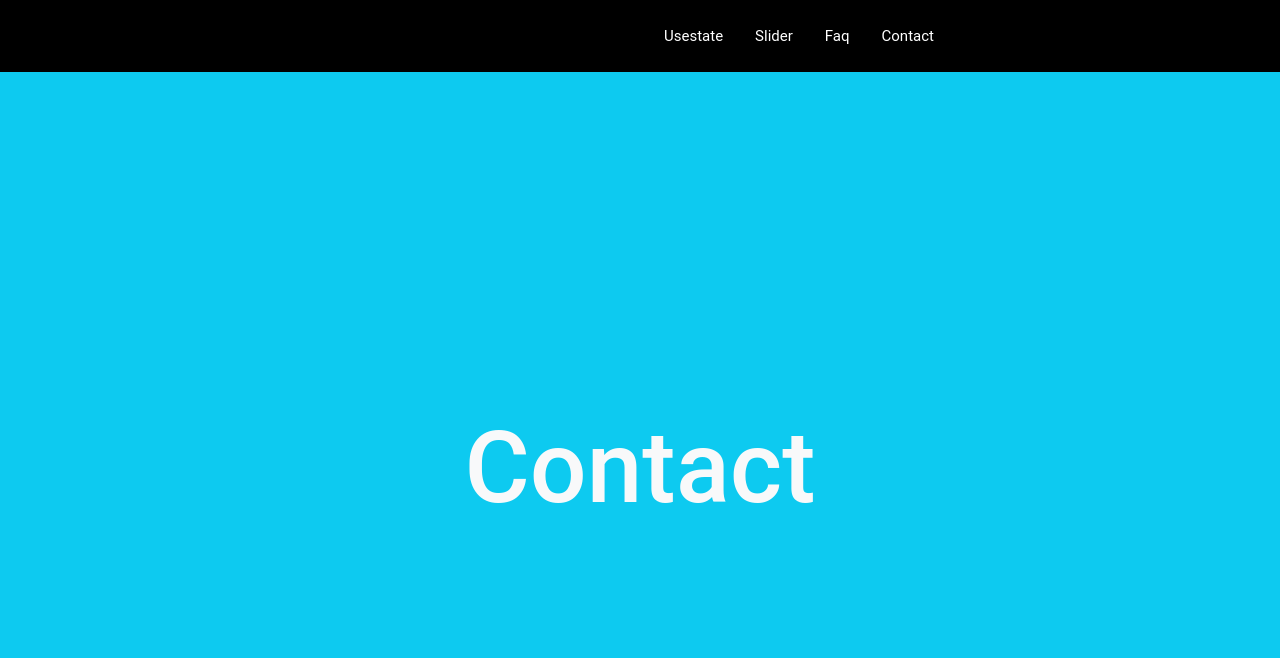
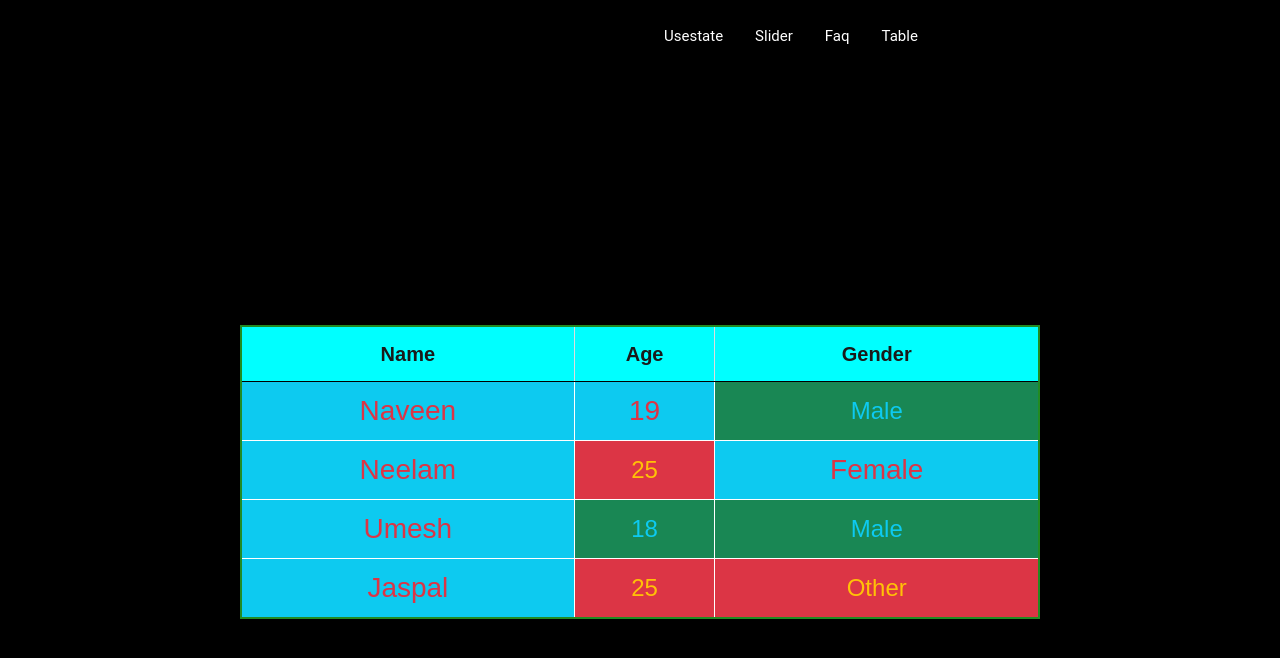
Before and after one commit to Naveen-Ninu/today-router-usestate, a React (Create React App) app: page /contact in a window 1280 px wide. Shown: the top 658 px of the page. Built offline with nearby package versions, Linux system fonts and the light colour scheme.

Commit message:
no-chnages

```diff
--- a/src/App.css
+++ b/src/App.css
@@ -1,21 +1,26 @@
 .App {
   text-align: center;
 }
+
 body {
   background-color: #000;
 }
+
 .nav_link {
   font-size: 25px !important;
   font-weight: bold !important;
   color: chartreuse !important;
 }
+
 .nav_link:hover {
   color: rgb(255, 0, 0) !important;
 }
+
 .text_style {
   font-size: 100px;
   font-weight: 500;
 }
+
 .click_me {
   padding: 12px 22px;
   border-radius: 25px;
@@ -42,11 +47,13 @@ body {
   --gray: #060f1e;
   --blue: #0058fa;
 }
+
 @media (max-width: 1399.98px) {
   :root {
     --font-normal: 15px;
   }
 }
+
 @media (max-width: 1199.98px) {
   :root {
     --font-sm: 18px;
@@ -55,6 +62,7 @@ body {
     --font-3xl: 52px;
   }
 }
+
 @media (max-width: 991.98px) {
   :root {
     --font-normal: 14px;
@@ -66,6 +74,7 @@ body {
     --font-3xl: 42px;
   }
 }
+
 @media (max-width: 767.98px) {
   :root {
     --font-sm: 16px;
@@ -76,6 +85,7 @@ body {
     --font-3xl: 32px;
   }
 }
+
 @media (max-width: 575.98px) {
   :root {
     --font-normal: 13px;
@@ -92,39 +102,51 @@ body {
   font-family: "Roboto", sans-serif !important;
   color: var(--black) !important;
 }
+
 .font-xsm {
   font-size: var(--font-xsm);
 }
+
 .font-normal {
   font-size: var(--font-normal);
 }
+
 .font-sm {
   font-size: var(--font-sm);
 }
+
 .font-md {
   font-size: var(--font-md);
 }
+
 .font-lg {
   font-size: var(--font-lg);
 }
+
 .font-xl {
   font-size: var(--font-xl);
 }
+
 .font-2xl {
   font-size: var(--font-2xl);
 }
+
 .font-3xl {
   font-size: var(--font-3xl);
 }
+
 .color-white {
   color: var(--white) !important;
 }
+
 .color-black {
   color: var(--black) !important;
 }
+
 .color-gray {
   color: var(--gray) !important;
 }
+
 .color-blue {
   color: var(--blue);
 }
@@ -132,41 +154,52 @@ body {
 .ff-vietnam-pro {
   font-family: "Be Vietnam Pro", sans-serif;
 }
+
 .heading {
   font-family: "Be Vietnam Pro", sans-serif;
   font-size: var(--font-xl);
 }
+
 .para {
   font-size: var(--font-normal);
   color: black;
 }
+
 .fw-medium {
   font-weight: 500;
 }
+
 .fw-semibold {
   font-weight: 600;
 }
+
 .fw-800 {
   font-weight: 800;
 }
+
 .z-index-1 {
   z-index: 1;
 }
+
 .z-index-0 {
   z-index: 0;
 }
+
 .z-index-5 {
   z-index: 5;
 }
+
 .overflow-x-hidden {
   overflow-x: hidden !important;
 }
+
 /*=-=--=-=-==-=-=-=-=-=- navbar -css =-=--=-=-==-=-=-=-=-=- */
 /* NAVBAR-CSS */
 .nav-logo img {
   cursor: pointer;
   max-width: 260px !important;
 }
+
 .btn-primary {
   border: none !important;
   border-radius: 8px !important;
@@ -177,13 +210,16 @@ body {
   transition: all 0.3s ease-in-out;
   font-family: "Be Vietnam Pro", sans-serif;
 }
+
 .btn-primary:hover {
   -webkit-box-shadow: inset 250px 0px 0px #0058fa !important;
   box-shadow: inset 250px 0px 0px #0058fa !important;
 }
+
 .mobile-icons svg path {
   fill: white;
 }
+
 .small-screen-icons {
   background-color: #ffffff;
   border-radius: 6px;
@@ -195,25 +231,26 @@ body {
   transform: translate(50%, -50%);
   z-index: 10;
 }
+
 .small-screen-icons a {
   margin: 9px 0;
   transition: all 0.3s ease-in-out;
 }
+
 .small-screen-icons a:hover {
   transform: translateY(-8px);
 }
+
 .header_btn,
 .default-btn,
 .btn-primary {
   padding: 16px 32px !important;
   background: -o-linear-gradient(top, #1ee6f1 0%, #0058fa 100%);
-  background: -webkit-gradient(
-    linear,
+  background: -webkit-gradient(linear,
       left top,
       left bottom,
       from(#1ee6f1),
-    to(#0058fa)
-  );
+      to(#0058fa));
   background: linear-gradient(180deg, #1ee6f1 0%, #0058fa 100%);
   border: none;
   border-radius: 8px;
@@ -223,6 +260,7 @@ body {
   -o-transition: all 0.3s ease-in-out;
   transition: all 0.3s ease-in-out;
 }
+
 .default-btn:hover {
   -webkit-box-shadow: inset 250px 0px 0px #0058fa;
   box-shadow: inset 250px 0px 0px #0058fa;
@@ -234,6 +272,7 @@ body {
   font-weight: 400;
   cursor: pointer;
 }
+
 .navbar-wrapper {
   padding-top: 24px;
   padding-bottom: 24px;
@@ -242,6 +281,7 @@ body {
   background-size: cover;
   background-position: center;
 }
+
 .navbar-overlay {
   position: fixed;
   width: 100%;
@@ -250,22 +290,22 @@ body {
   top: -800px;
   left: -800px;
   background: -o-linear-gradient(top, #1ee6f1 0%, #0058fa 100%);
-  background: -webkit-gradient(
-    linear,
+  background: -webkit-gradient(linear,
       left top,
       left bottom,
       from(#1ee6f1),
-    to(#0058fa)
-  );
+      to(#0058fa));
   background: linear-gradient(180deg, #1ee6f1 0%, #0058fa 100%);
   -webkit-transition: all 0.5s ease;
   -o-transition: all 0.5s ease;
   transition: all 0.5s ease;
   border-radius: 0px 0px 100px 0px;
 }
+
 .active-nav-overlay {
   overflow: hidden;
 }
+
 .active-nav-overlay .parallel_office_sec {
   z-index: 0;
 }
@@ -279,6 +319,7 @@ body {
   transition: all 0.4s ease;
   border-radius: 0;
 }
+
 .navbar-overlay li {
   font-size: 4vw;
   color: var(--color-white);
@@ -294,6 +335,7 @@ body {
   opacity: 0;
   list-style-type: none;
 }
+
 .navbar-overlay li::after {
   content: "";
   display: block;
@@ -304,12 +346,14 @@ body {
   bottom: 0;
   border-radius: 30px;
 }
+
 .navbar-overlay li:hover::after {
   width: 100%;
   -webkit-transition: all 0.4s ease;
   -o-transition: all 0.4s ease;
   transition: all 0.4s ease;
 }
+
 .active-nav-overlay ul li:nth-child(1) {
   -webkit-animation: animate_links 0.9s;
   animation: animate_links 0.9s;
@@ -323,6 +367,7 @@ body {
   -webkit-animation-fill-mode: forwards;
   animation-fill-mode: forwards;
 }
+
 .active-nav-overlay ul li:nth-child(2) {
   -webkit-animation: animate_links 0.9s;
   animation: animate_links 0.9s;
@@ -336,6 +381,7 @@ body {
   -webkit-animation-fill-mode: forwards;
   animation-fill-mode: forwards;
 }
+
 .active-nav-overlay ul li:nth-child(3) {
   -webkit-animation: animate_links 0.9s;
   animation: animate_links 0.9s;
@@ -405,6 +451,7 @@ body {
   -webkit-animation-fill-mode: forwards;
   animation-fill-mode: forwards;
 }
+
 .active-nav-overlay ul li:nth-child(8) {
   -webkit-animation: animate_links 0.9s;
   animation: animate_links 0.9s;
@@ -418,6 +465,7 @@ body {
   -webkit-animation-fill-mode: forwards;
   animation-fill-mode: forwards;
 }
+
 .active-nav-overlay ul li:nth-child(9) {
   -webkit-animation: animate_links 0.9s;
   animation: animate_links 0.9s;
@@ -537,9 +585,11 @@ body {
   -ms-transform: rotate(-135deg);
   transform: rotate(-135deg);
 }
+
 .overlay_links {
   font-size: 30px !important;
 }
+
 .navbar-link {
   font-family: "Roboto", sans-serif;
   color: white;
@@ -555,13 +605,11 @@ body {
   position: absolute;
   content: "";
   background: -o-linear-gradient(top, #1ee6f1 0%, #0058fa 100%);
-  background: -webkit-gradient(
-    linear,
+  background: -webkit-gradient(linear,
       left top,
       left bottom,
       from(#1ee6f1),
-    to(#0058fa)
-  );
+      to(#0058fa));
   background: linear-gradient(180deg, #1ee6f1 0%, #0058fa 100%);
   width: 0%;
   height: 3px;
@@ -586,6 +634,7 @@ body {
 .navbar-link:hover {
   color: white;
 }
+
 /*=--=-=-=-=--=-=-=-=-=-=- slider_css =--=-=-=-=--=-=-=-=-=-=- */
 .slide img {
   border-radius: 20px;
@@ -593,6 +642,7 @@ body {
   -o-transition: all 0.3s ease-in-out;
   transition: all 0.3s ease-in-out;
 }
+
 .slide img:hover {
   -webkit-box-shadow: 0px 9px 28px 0px #0a379680;
   box-shadow: 0px 5px 5px 0px #0a379680;
@@ -600,9 +650,11 @@ body {
   -ms-transform: scale(1.1);
   transform: scale(1.1);
 }
+
 .slider_height {
   background: #e6eeff;
 }
+
 .slider-straight {
   margin: auto;
   overflow: hidden;
@@ -619,6 +671,7 @@ body {
   -webkit-animation-iteration-count: linear infinite;
   animation-iteration-count: linear infinite;
 }
+
 @-webkit-keyframes scrollAnimationTranslateX {
   0% {
     -webkit-transform: translateX(0);
@@ -630,6 +683,7 @@ body {
     transform: translateX(calc(-320px * 7));
   }
 }
+
 @keyframes scrollAnimationTranslateX {
   0% {
     -webkit-transform: translateX(0);
@@ -681,31 +735,83 @@ body {
   -webkit-animation-iteration-count: infinite;
   animation-iteration-count: infinite;
 }
+
 .slide {
   padding-right: 12px !important;
   padding-left: 12px !important;
   padding-top: 12px !important;
   padding-bottom: 36px !important;
 }
+
 @media (max-width: 767.98px) {
   .slide img {
     border-radius: 10px;
   }
+
   .react-player__play-icon {
     border-width: 8px 0px 11px 15px !important;
   }
+
   .react-player__shadow {
     height: 50px !important;
     width: 50px !important;
   }
+
   .play-icon {
     width: 80px;
   }
+
   .exclusive-main-video {
     height: 370px;
   }
+
   .slide-track-straight img,
   .slide-track-straight-second img {
     max-width: 146px;
   }
 }
+
+/* =-=-=-=-=-=-=-=-=-=-=-=-=-=-=-=-table-css=-=-=-=-=-=-=-=-=-=-=-=-=-=-=-=-  */
+table {
+  font-family: arial, sans-serif;
+  border-collapse: collapse;
+  width: 100%;
+}
+
+td,
+th {
+  border: 1px solid #dddddd;
+  text-align: left;
+  padding: 8px;
+}
+
+tr:nth-child(even) {
+  background-color: #dddddd;
+}
+
+.App {
+  width: 100%;
+  height: 100vh;
+  display: flex;
+  justify-content: center;
+  align-items: center;
+}
+
+table {
+  border: 2px solid forestgreen;
+  width: 800px;
+  height: 200px;
+}
+
+th {
+  border-bottom: 1px solid black;
+  background-color: aqua;
+  text-align: center !important;
+  font-size: 20px;
+  padding: 12px 0;
+}
+
+tr td {
+  text-align: center;
+  border: 1px solid rgb(255, 255, 255);
+}
--- a/src/Routing.jsx
+++ b/src/Routing.jsx
@@ -1,18 +1,18 @@
 import React from "react";
-import Navigation from "./components/Navigation";
+
 import Hero from "./components/Hero";
 import Contact from "./components/Contact";
 import Slider from "./components/Slider";
 import Faq from "./components/Faq";
-
 import { Route, Switch } from "react-router-dom";
 import Dynamicpage from "./views/Dynamicpage";
+import Header from "./components/Header";
 
 function Routing() {
   return (
     <div>
+      <Header />
       <Switch>
-        <Route exact path="/" component={Navigation} />
         <Route exact path="/hero" component={Hero} />
         <Route exact path="/contact" component={Contact} />
         <Route exact path="/slider" component={Slider} />
--- a/src/components/Contact.jsx
+++ b/src/components/Contact.jsx
@@ -1,20 +1,62 @@
 import React from "react";
-import Header from "./Header";
+
 
 function Contact() {
+  const data = [
+    { name: "Naveen", age: 19, gender: "Male" },
+    { name: "Neelam", age: 25, gender: "Female" },
+    { name: "Umesh", age: 18, gender: "Male" },
+    { name: "Jaspal", age: 25, gender: "Other" },
+  ];
   return (
-    <>
-      <Header />
-      <section className="vh-100  bg-info text-center d-flex justify-content-center align-items-center">
-        <div className="container">
-          <div className="row">
-            <div className="col-12">
-              <h1 className="text_style text-light">Contact</h1>
-            </div>
-          </div>
-        </div>
-      </section>
-    </>
+    <div className="App">
+      <table>
+        <tr>
+          <th>Name</th>
+          <th>Age</th>
+          <th>Gender</th>
+        </tr>
+        {data.map((val) => {
+          return (
+            <tr key={val.id}>
+              <td
+                className={`${val.name === "Anom"
+                  ? "text-info bg-success fs-4"
+                  : `${val.name === "Subham"
+                    ? "text-warning bg-danger fs-4"
+                    : "text-danger bg-info fs-3"
+                  }`
+                  }`}
+              >
+                {val.name}
+              </td>
+              <td
+                className={`${val.age === 18
+                  ? "text-info bg-success fs-4"
+                  : `${val.age === 25
+                    ? "text-warning bg-danger fs-4"
+                    : "text-danger bg-info fs-3"
+                  }`
+                  }`}
+              >
+                {val.age}
+              </td>
+              <td
+                className={`${val.gender === "Male"
+                  ? "text-info bg-success fs-4"
+                  : `${val.gender === "Other"
+                    ? "text-warning bg-danger fs-4"
+                    : "text-danger bg-info fs-3"
+                  }`
+                  }`}
+              >
+                {val.gender}
+              </td>
+            </tr>
+          );
+        })}
+      </table>
+    </div>
   );
 }
 
--- a/src/components/Faq.jsx
+++ b/src/components/Faq.jsx
@@ -1,10 +1,9 @@
 import React from "react";
-import Header from "./Header";
 
 function Faq() {
   return (
     <>
-      <Header />
+
       <section className="vh-100 bg-success text-center d-flex justify-content-center align-items-center">
         <div className="container">
           <div className="row">
--- a/src/components/Slider.jsx
+++ b/src/components/Slider.jsx
@@ -1,11 +1,10 @@
 import React from "react";
 import { slider1 } from "./common/Helper";
-import Header from "./Header";
 
 function Slider() {
   return (
     <>
-      <Header />
+
       <section className="vh-100  bg-info text-center ">
         <div className="container">
           <div className="row">
--- a/src/components/common/Helper.jsx
+++ b/src/components/common/Helper.jsx
@@ -46,7 +46,7 @@ export const headerData = [
     path: "/faq",
   },
   {
-    title: "Contact",
+    title: "Table",
     path: "/contact",
   },
 ];
```
Also changed, not shown: public/index.html (+9 -29 lines), src/App.js (+0 -8 lines), src/components/Hero.jsx (+4 -3 lines), src/views/Main.jsx (indentation only). Lines whose indentation alone changed are shown as unchanged.
